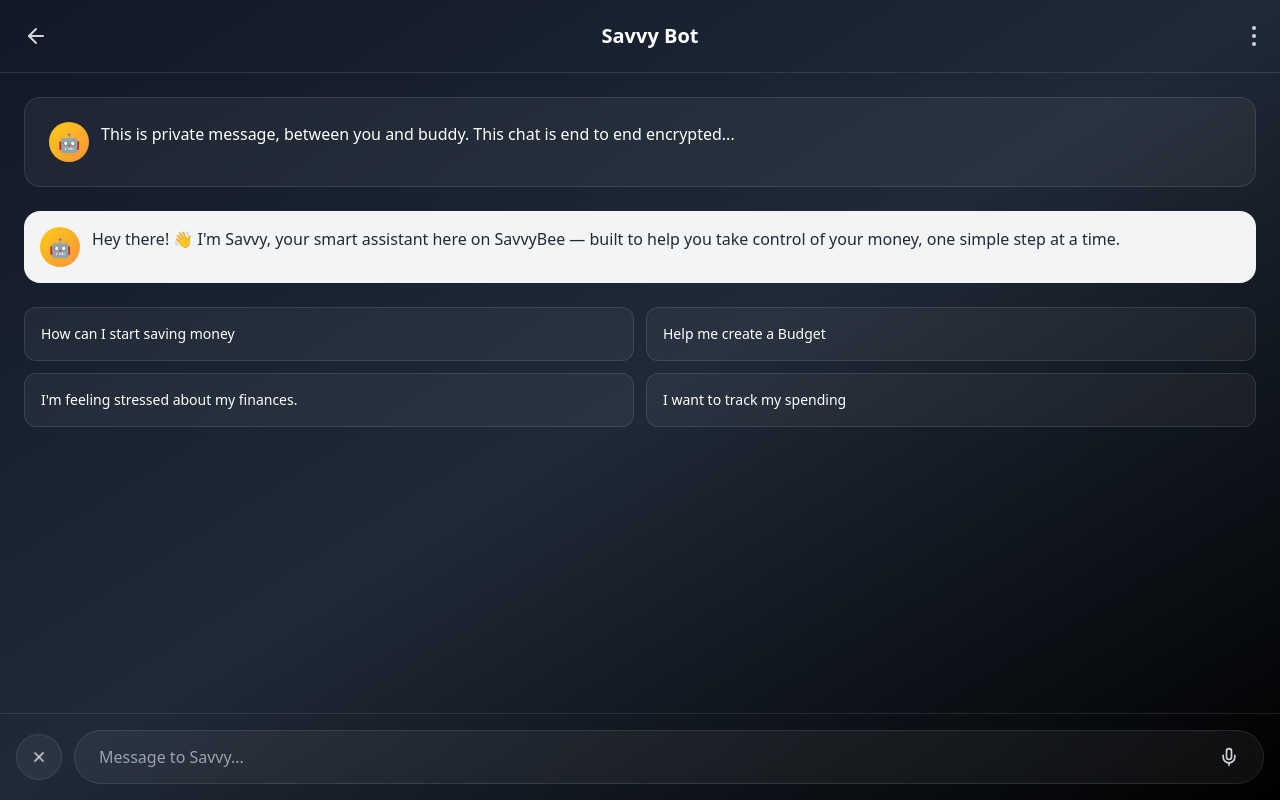
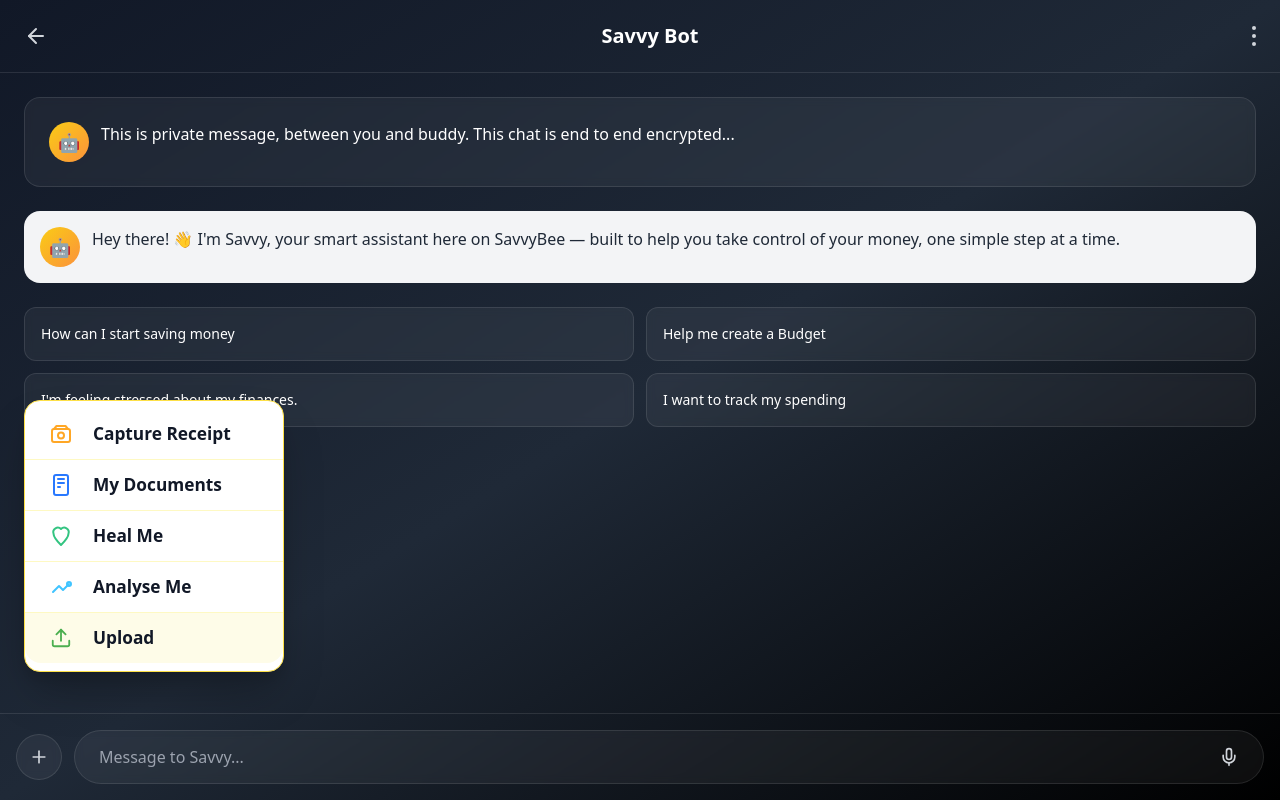
Before and after one commit to digitalboomster/savvy-bot-canvas-remake, a React (Vite) app: page /chat in a window 1280 px wide. Both pictures are taken after a click on the button 39 px from the left and 757 px from the top of the page. Built offline with nearby package versions, Linux system fonts and the light colour scheme.

Commit message:
feat: Implement feature array UI
Adds a feature array UI, accessible via the features button, with options for Capture Receipt, My Documents, Heal Me, Analyse Me, and Upload, adhering to the existing UI style.

```diff
--- /dev/null
+++ b/src/components/ChatFeaturesMenu.tsx
@@ -0,0 +1,138 @@
+
+import React from "react";
+import { Upload } from "lucide-react"; // Only allowed lucide icon per project constraints
+
+// Icon SVG stubs to visually match screenshot (replace as needed)
+const IconCamera = () => (
+  <svg width={24} height={24} fill="none" stroke="#FFA726" strokeWidth={2} strokeLinecap="round" strokeLinejoin="round" viewBox="0 0 24 24">
+    <rect x={3} y={7} width={18} height={13} rx={2} /><circle cx={12} cy={13.5} r={3} /><path d="M5 7l2.5-3h9L19 7" />
+  </svg>
+);
+const IconDocuments = () => (
+  <svg width={24} height={24} fill="none" stroke="#2979FF" strokeWidth={2} strokeLinecap="round" strokeLinejoin="round" viewBox="0 0 24 24">
+    <rect x={5} y={2} width={14} height={20} rx={2} /><path d="M9 6h6M9 10h6M9 14h2" />
+  </svg>
+);
+const IconHeal = () => (
+  <svg width={24} height={24} fill="none" stroke="#33C481" strokeWidth={2} strokeLinecap="round" strokeLinejoin="round" viewBox="0 0 24 24">
+    <path d="M12 21C12 21 4.5 13.65 4.5 9.5A4.5 4.5 0 0112 5a4.5 4.5 0 017.5 4.5c0 4.15-7.5 11.5-7.5 11.5z" />
+  </svg>
+);
+const IconAnalyse = () => (
+  <svg width={24} height={24} fill="none" stroke="#40C4FF" strokeWidth={2} strokeLinecap="round" strokeLinejoin="round" viewBox="0 0 24 24">
+    <polyline points="4 17 10 11 14 15 20 9" /><circle cx={20} cy={9} r={2} />
+  </svg>
+);
+
+type Feature = {
+  key: string;
+  label: string;
+  icon: React.ReactNode;
+  onClick?: () => void;
+  iconColorClass: string; // Used for accessibility
+  highlighted?: boolean; // For yellow highlight
+};
+
+const features: Feature[] = [
+  {
+    key: "capture-receipt",
+    label: "Capture Receipt",
+    icon: <IconCamera />,
+    iconColorClass: "text-yellow-500"
+  },
+  {
+    key: "documents",
+    label: "My Documents",
+    icon: <IconDocuments />,
+    iconColorClass: "text-blue-500"
+  },
+  {
+    key: "heal-me",
+    label: "Heal Me",
+    icon: <IconHeal />,
+    iconColorClass: "text-green-500"
+  },
+  {
+    key: "analyse-me",
+    label: "Analyse Me",
+    icon: <IconAnalyse />,
+    iconColorClass: "text-sky-400"
+  },
+  {
+    key: "upload",
+    label: "Upload",
+    icon: <Upload size={22} color="#4CAF50" />,
+    iconColorClass: "text-green-500",
+    highlighted: true
+  }
+  // 'Smart Assistant' omitted as per your instructions
+];
+
+interface ChatFeaturesMenuProps {
+  open: boolean;
+  onClose: () => void;
+  onFeatureClick?: (key: string) => void;
+  className?: string;
+}
+const ChatFeaturesMenu: React.FC<ChatFeaturesMenuProps> = ({
+  open,
+  onClose,
+  onFeatureClick = () => {},
+  className = "",
+}) => {
+  if (!open) return null;
+  return (
+    <div
+      className={`fixed left-6 bottom-32 z-50 drop-shadow-xl`}
+      style={{ minWidth: 260 }}
+      tabIndex={-1}
+      onMouseDown={e => e.stopPropagation()}
+    >
+      <div className={`rounded-2xl bg-white border border-yellow-300 shadow-2xl overflow-hidden animate-fade-in ${className}`}>
+        <div className="py-2">
+          {features.map((feature, i) => (
+            <button
+              key={feature.key}
+              className={`flex items-center gap-3 w-full px-6 py-3 text-[1.08rem] font-semibold focus:outline-none transition
+                ${
+                  feature.highlighted
+                    ? 'bg-yellow-50'
+                    : 'bg-white'
+                }
+                ${i !== 0 ? "border-t border-yellow-100" : ""}
+                hover:bg-yellow-100
+                text-gray-900
+              `}
+              style={{
+                borderRadius:
+                  i === 0
+                    ? "16px 16px 0 0"
+                    : i === features.length - 1
+                    ? "0 0 16px 16px"
+                    : undefined
+              }}
+              aria-label={feature.label}
+              onClick={() => {
+                onClose();
+                onFeatureClick(feature.key);
+              }}
+            >
+              <span className={"w-6 h-6 flex items-center justify-center"}>{feature.icon}</span>
+              <span className="ml-2">{feature.label}</span>
+            </button>
+          ))}
+        </div>
+      </div>
+      {/* Transparent overlay for outside click */}
+      <button
+        className="fixed inset-0 z-40"
+        tabIndex={-1}
+        aria-label="Close features menu"
+        style={{ background: "transparent", pointerEvents: "auto" }}
+        onClick={onClose}
+      />
+    </div>
+  );
+};
+
+export default ChatFeaturesMenu;
--- a/src/components/ChatPage.tsx
+++ b/src/components/ChatPage.tsx
@@ -1,7 +1,7 @@
-
 import React, { useState, useRef, useEffect } from 'react';
 import { ArrowLeft, Mic, Plus } from 'lucide-react';
 import { useNavigate, useLocation } from 'react-router-dom';
+import ChatFeaturesMenu from './ChatFeaturesMenu';
 
 interface Message {
   id: string;
@@ -17,6 +17,7 @@ const ChatPage = () => {
   const [showWelcome, setShowWelcome] = useState(true);
   const [featuresRotated, setFeaturesRotated] = useState(false);
   const [isDarkMode, setIsDarkMode] = useState(true);
+  const [showFeaturesMenu, setShowFeaturesMenu] = useState(false);
   const messagesEndRef = useRef<HTMLDivElement>(null);
   const navigate = useNavigate();
   const location = useLocation();
@@ -103,6 +104,24 @@ const ChatPage = () => {
   const themeClasses = isDarkMode
     ? "min-h-screen bg-gradient-to-br from-gray-900 via-gray-800 to-black text-white"
     : "min-h-screen bg-gradient-to-br from-gray-100 via-white to-gray-50 text-gray-900";
+
+  // Add handler for feature select (no navigation, just log for now)
+  const handleFeatureSelect = (featureKey: string) => {
+    // TODO: you can wire up navigation or modals here
+    console.log(`Feature selected: ${featureKey}`);
+  };
+
+  // Close menu on outside click/esc
+  useEffect(() => {
+    if (!showFeaturesMenu) return;
+    const handle = () => setShowFeaturesMenu(false);
+    window.addEventListener("mousedown", handle);
+    window.addEventListener("keydown", (e) => { if (e.key === "Escape") handle(); });
+    return () => {
+      window.removeEventListener("mousedown", handle);
+      window.removeEventListener("keydown", (e) => { if (e.key === "Escape") handle(); });
+    };
+  }, [showFeaturesMenu]);
 
   return (
     <div className={`${themeClasses} flex flex-col`}>
@@ -224,15 +243,24 @@ const ChatPage = () => {
         <div ref={messagesEndRef} />
       </div>
 
+      {/* Features Floating Menu */}
+      <ChatFeaturesMenu
+        open={showFeaturesMenu}
+        onClose={() => setShowFeaturesMenu(false)}
+        onFeatureClick={handleFeatureSelect}
+      />
+
       {/* Input Area */}
       <div className={`p-4 border-t ${isDarkMode ? 'border-white/10' : 'border-black/10'}`}>
         <div className="flex items-center gap-3">
           {/* Features Button (Cross/Plus that rotates) */}
           <button
-            onClick={handleFeaturesClick}
+            onClick={() => setShowFeaturesMenu(v => !v)}
             className={`p-3 ${isDarkMode ? 'bg-white/5 border-white/10 hover:bg-white/10' : 'bg-black/5 border-black/10 hover:bg-black/10'} backdrop-blur-sm border rounded-full transition-all duration-200 ${
               featuresRotated ? 'rotate-45' : ''
             }`}
+            aria-label="Show chat features"
+            type="button"
           >
             <Plus size={20} className={isDarkMode ? "text-gray-300" : "text-gray-600"} />
           </button>
```
